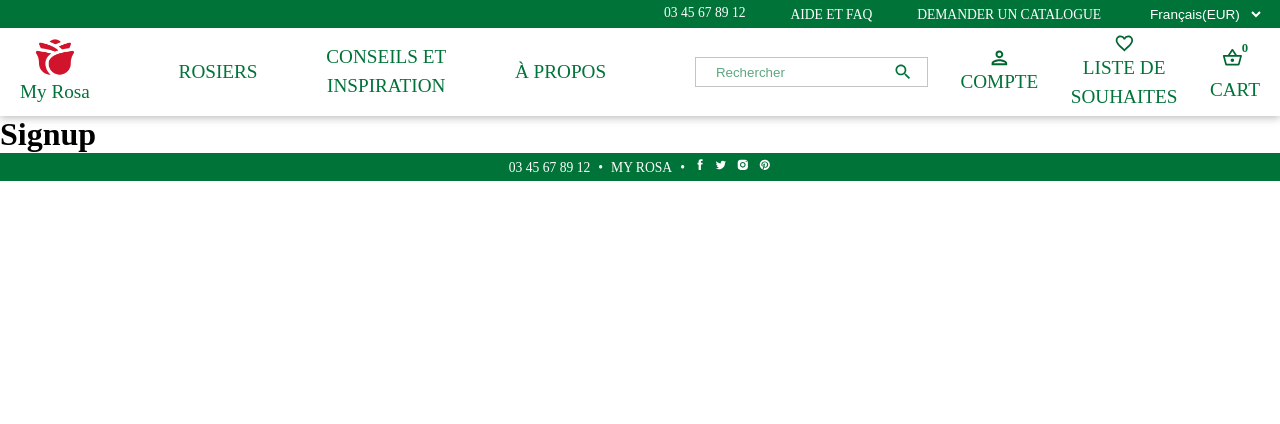
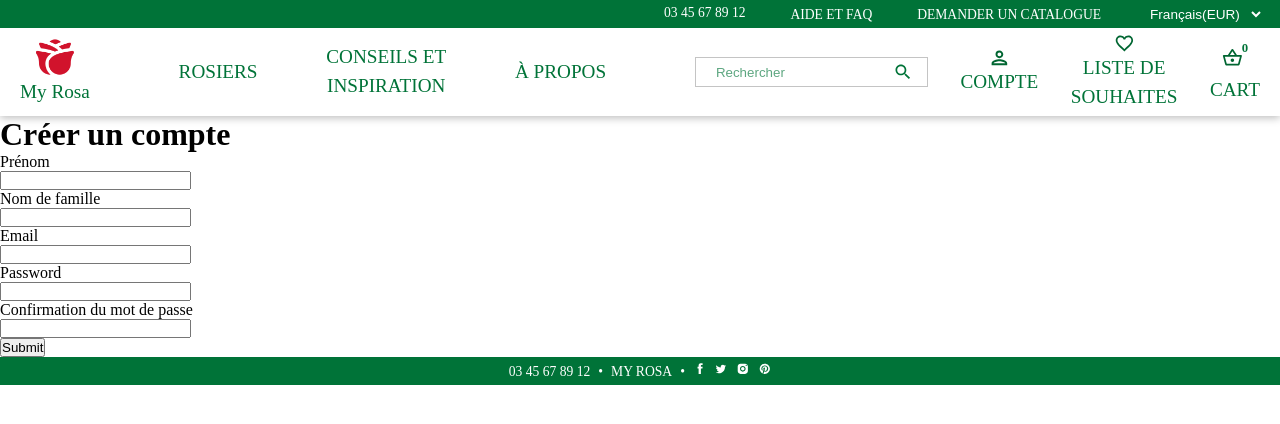
Before and after one commit to My-VO/My-Rosa-Front, a React (Create React App) app: page /account/signup in a window 1280 px wide. Shown: the top 424 px of the page. Built offline with nearby package versions, Linux system fonts and the light colour scheme; no server answers.

Commit message:
signup input + validate

```diff
--- a/src/App.js
+++ b/src/App.js
@@ -11,6 +11,7 @@ import Home from './components/pages/Home';
 import Items from './components/pages/Produits';
 import Item from './components/pages/Produit';
 import Cart from './components/pages/Cart';
+import Signup from './components/pages/Signup';
 import Login from './components/pages/Login';
 import Default from './components/pages/Default';
 
@@ -66,9 +67,7 @@ function App() {
               <Route exact path="/about-us">
                 <h1>À propos</h1>
               </Route>
-              <Route exact path="/account/signup">
-                <h1>Signup</h1>
-              </Route>
+              <Route exact path="/account/signup" component={Signup} />
               <Route exact path="/account/login" component={Login} />
               <Route exact path="/wishlist">
                 <h1>List de souhaits</h1>
--- a/src/assets/sass/base/_typography.scss
+++ b/src/assets/sass/base/_typography.scss
@@ -37,3 +37,12 @@ button {
 ::-ms-input-placeholder { /* Microsoft Edge */
     color: rgba(0, 115, 56, 0.64);
 }
+
+.error {
+    color: #D1132C;
+    font-size: 12px;
+}
+
+.inputError {
+    border-color: #D1132C;
+}
--- /dev/null
+++ b/src/components/form/SignupForm.jsx
@@ -0,0 +1,99 @@
+import React, { useState } from 'react';
+import useFrom from '../useForm';
+import validate from '../validate/Signup.Validate';
+
+const SignupForm = () => {
+  function submit() {
+    console.log('Submittes successfully');
+  }
+
+  const { handleChange, handleSubmit, values, errors } = useFrom(
+    submit,
+    validate
+  );
+
+  return (
+    <div>
+      <form onSubmit={handleSubmit} noValidate>
+        <div>
+          <label>Prénom</label>
+          <div>
+            <input
+              className={`${errors.firstName && 'inputError'}`}
+              name="firstName"
+              type="text"
+              value={values.firstName}
+              onChange={handleChange}
+            ></input>
+            {errors.firstName && <p className="error">{errors.firstName}</p>}
+          </div>
+          <label>Nom de famille</label>
+          <div>
+            <input
+              className={`${errors.lastName && 'inputError'}`}
+              name="lastName"
+              type="text"
+              value={values.lastName}
+              onChange={handleChange}
+            ></input>
+            {errors.lastName && <p className="error">{errors.lastName}</p>}
+          </div>
+          <label>Email</label>
+          <div>
+            <input
+              className={`${errors.email && 'inputError'}`}
+              name="email"
+              type="email"
+              value={values.email}
+              onChange={handleChange}
+            ></input>
+            {errors.email && <p className="error">{errors.email}</p>}
+          </div>
+          <label>Password</label>
+          <div>
+            <input
+              className={`${errors.password && 'inputError'}`}
+              name="password"
+              type="password"
+              value={values.password}
+              onChange={handleChange}
+            ></input>
+            {errors.password && <p className="error">{errors.password}</p>}
+          </div>
+          <label>Confirmation du mot de passe</label>
+          <div>
+            <input
+              className={`${errors.confirmedPassword && 'inputError'}`}
+              name="confirmedPassword"
+              type="password"
+              value={values.confirmedPassword}
+              onChange={handleChange}
+            ></input>
+            {errors.confirmedPassword && (
+              <p className="error">{errors.confirmedPassword}</p>
+            )}
+          </div>
+        </div>
+        <button type="submit">Submit</button>
+      </form>
+    </div>
+  );
+};
+
+// form
+// label / input for prénom
+// label / input for nom
+// label / input for email
+// label / input for password
+// label / input for confirmer password
+// signup button
+
+// handle changes
+// handle submit
+
+// custom react hook
+
+// handle errors
+// show erros if there are errors
+
+export default SignupForm;
--- a/src/components/pages/Login.jsx
+++ b/src/components/pages/Login.jsx
@@ -107,9 +107,11 @@ function Login() {
         </button>
       </form>
 
-      <a href="/login" onClick={logOut}>
+      <a href="/account/login" onClick={logOut}>
         Déconnexion
       </a>
+
+      <a href="/account/signup">Créer un compte</a>
     </div>
   );
 }
--- a/src/components/pages/Produit.jsx
+++ b/src/components/pages/Produit.jsx
@@ -37,8 +37,6 @@ const Item = () => {
     ]);
 
     setCart((currentState) => [...currentState, { itemPot, quantityPot }]);
-
-    console.log('cart Pot : ', cart);
   };
 
   const addRootToCart = () => {
@@ -48,11 +46,7 @@ const Item = () => {
     ]);
 
     setCart((currentState) => [...currentState, { itemRoot, quantityRoot }]);
-
-    console.log('cart Root : ', cart);
   };
-
-  const [loading, setLoading] = useState(true);
 
   useEffect(() => {
     const fetchItem = async () => {
@@ -66,13 +60,19 @@ const Item = () => {
 
       setItemRoot(result.data[1]);
 
-      document.title = `Quantité du rosier en conteneur ${quantityPot}`;
-      document.title = `Quantité du rosier à racines ${quantityRoot}`;
+      document.title = `Quantité du rosier en conteneur ${quantityPot} et quantité du rosier à racines ${quantityRoot}`;
 
       setLoading(false);
     };
+
+    console.log('cart Pot : ', cart);
+
+    console.log('cart Root : ', cart);
+
     fetchItem();
   }, [name]);
+
+  const [loading, setLoading] = useState(true);
 
   if (loading) {
     return 'Chargement...';
--- /dev/null
+++ b/src/components/pages/Signup.jsx
@@ -0,0 +1,15 @@
+import React from 'react';
+import SignupForm from '../form/SignupForm';
+
+const Signup = () => {
+  return (
+    <>
+      <div>
+        <h1>Créer un compte</h1>
+      </div>
+      <SignupForm />
+    </>
+  );
+};
+
+export default Signup;
--- /dev/null
+++ b/src/components/useForm.jsx
@@ -0,0 +1,45 @@
+import { useState, useEffect } from 'react';
+
+const useFrom = (callback, validate) => {
+  const [values, setValues] = useState({
+    firstName: '',
+    lastName: '',
+    email: '',
+    password: '',
+    confirmedPassword: '',
+  });
+  const [errors, setErrors] = useState({});
+
+  const [isSubmitting, setIsSubmitting] = useState(false);
+
+  const handleChange = (ev) => {
+    const { name, value } = ev.target;
+
+    setValues({
+      ...values,
+      [name]: value,
+    });
+  };
+
+  const handleSubmit = (ev) => {
+    ev.preventDefault();
+    setErrors(validate(values));
+    setIsSubmitting(true);
+  };
+
+  useEffect(() => {
+    // check to see if there are no errors
+    if (Object.keys(errors).length === 0 && isSubmitting) {
+      callback();
+    }
+  }, [errors]);
+
+  return {
+    handleChange,
+    handleSubmit,
+    values,
+    errors,
+  };
+};
+
+export default useFrom;
--- /dev/null
+++ b/src/components/validate/Signup.Validate.jsx
@@ -0,0 +1,33 @@
+export default function validateSignup(values) {
+  const errors = {};
+
+  if (!values.firstName) {
+    errors.firstName = 'Un prénom est obligatoire';
+  }
+
+  if (!values.lastName) {
+    errors.firstName = 'Un nom est obligatoire';
+  }
+  if (!values.email) {
+    errors.email = 'Une adresse e-mail est obligatoire';
+  } else if (!/\S+@\S+\.\S+/.test(values.email)) {
+    errors.email = 'Une adresse e-mail est obligatoire.';
+  }
+
+  if (!values.password) {
+    errors.password = 'Un mot de passe est obligatoire';
+  } else if (values.password.length < 10) {
+    errors.password = 'Le mot de passe doit faire au moins 10 caractères';
+  }
+
+  if (!values.confirmedPassword) {
+    errors.confirmedPassword = 'Un mot de passe est obligatoire';
+  } else if (values.confirmedPassword.length < 10) {
+    errors.confirmedPassword =
+      'Le mot de passe doit faire au moins 10 caractères';
+  } else if (values.password !== values.confirmedPassword) {
+    errors.confirmedPassword = 'Les mots de passe ne correspondent pas';
+  }
+
+  return errors;
+}
```
